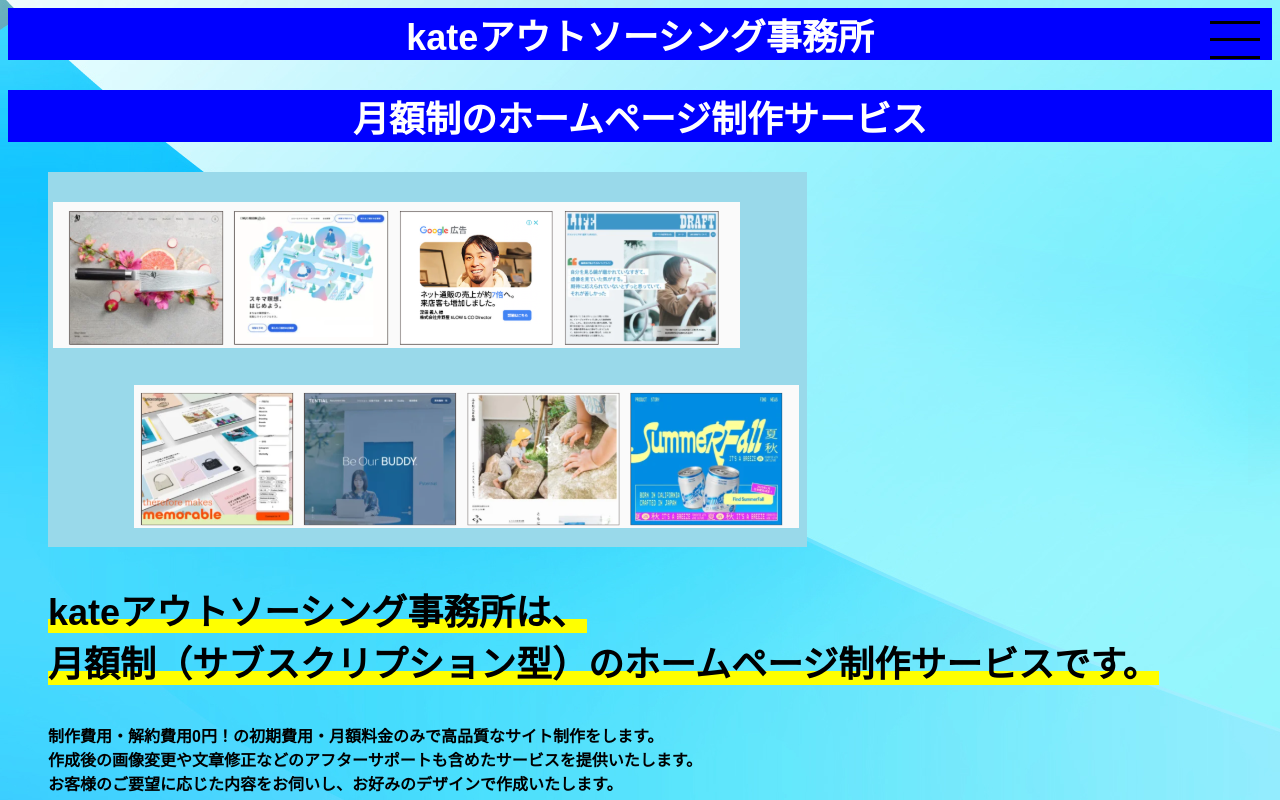
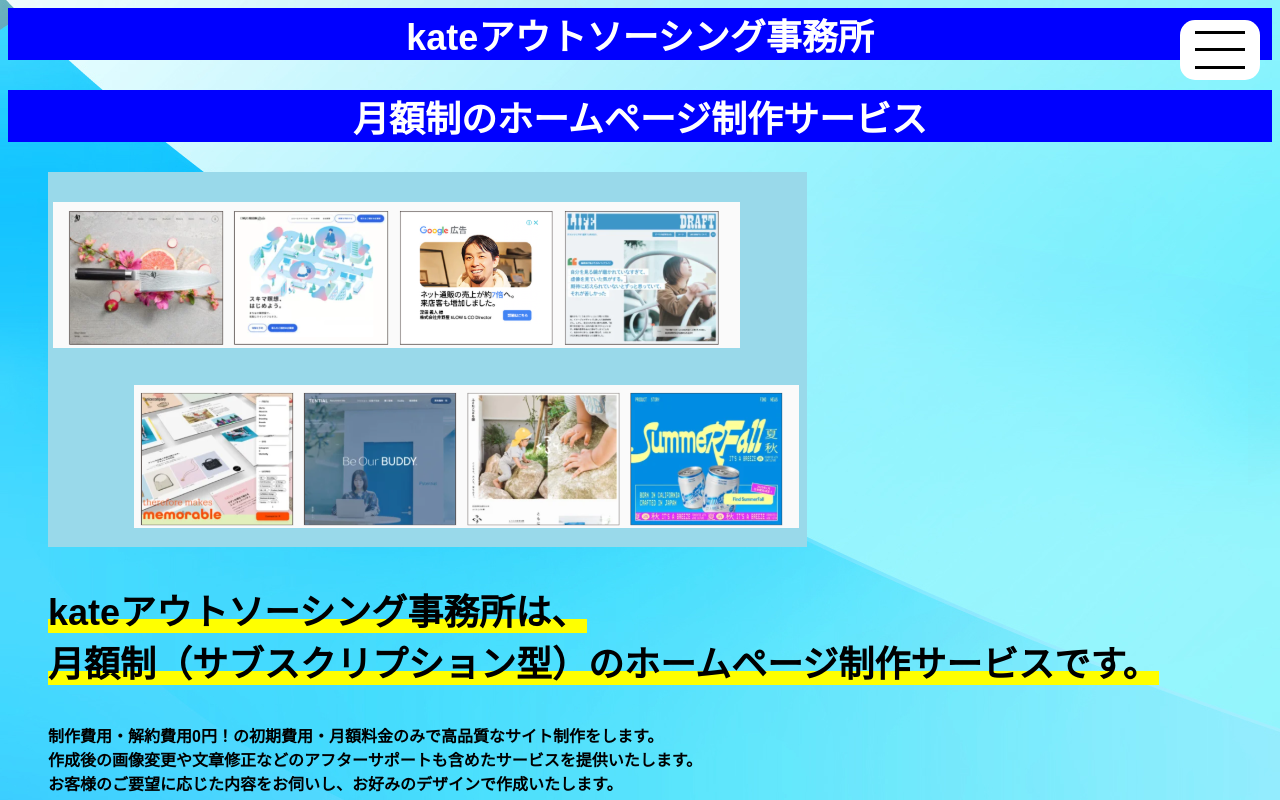
Before and after one commit to katetsuji/kate-outsourcing-office, a plain HTML site: page index.html in a window 1280 px wide. Shown: the top 800 px of the page. Drawn offline with nearby package versions, Linux system fonts and the light colour scheme.

Commit message:
Update style.css

```diff
--- a/css/style.css
+++ b/css/style.css
@@ -120,40 +120,54 @@ a:active {
 hamburger(ハンバーガーアイコン)
 =================================== */
 .hamburger {
-  position: absolute;
+  position: fixed;
   right: 20px;
   top: 20px;
-  width: 50px;
-  height: 40px;
+  width: 80px;
+  height: 60px;
+
+  background: white;
+  border-radius: 15px;
+  display: flex;
+  justify-conetent: center
+  align-items: center;
+
   cursor: pointer;
   z-index: 300;
 }
 
 .hamburger__line {
-  position: absolute;
+  position: fixed;
+
   width: 50px;
   height: 3px;
-  right: 0;
+  right: 35px;
+
   background-color: #000;
+
+  justify-conetent: center
+  align-items: center;
+
+
   transition: all 0.5s;
 }
 
 .hamburger__line--1 {
-  top: 1px;
+  top: 31px;
 }
 
 .hamburger__line--2 {
-  top: 18px;
+  top: 48px;
 }
 
 .hamburger__line--3 {
-  top: 36px;
+  top: 66px;
 }
 
 /*ハンバーガーがクリックされたら*/
 .open .hamburger__line--1 {
   transform: rotate(-45deg);
-  top: 11px;
+  top: 41px;
 }
 
 .open .hamburger__line--2 {
@@ -162,8 +176,9 @@ hamburger(ハンバーガーアイコン)
 
 .open .hamburger__line--3 {
   transform: rotate(45deg);
-  top: 11px;
+  top: 41px;
 }
+
 
 /*
 sp-nav(ナビ)
```
